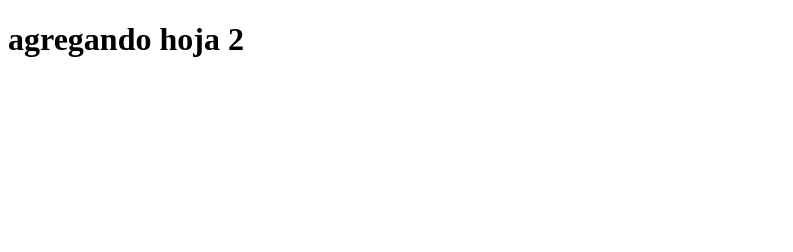
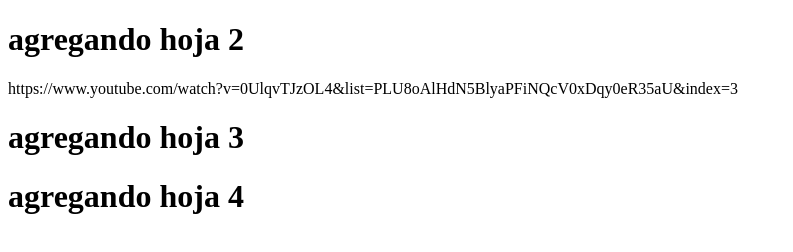
Before and after one commit to lann86/pruebas, a plain HTML site: page index.html in a window 1280 px wide. Shown: the whole page, without its empty margins (0-793 px from the left). Drawn offline with Linux system fonts and the light colour scheme.

Commit message:
mi tercer commit

```diff
--- a/index.html
+++ b/index.html
@@ -1,4 +1,7 @@
 <!DOCTYPE html>
 <html>
     <h1>agregando hoja 2</h1>
+    https://www.youtube.com/watch?v=0UlqvTJzOL4&list=PLU8oAlHdN5BlyaPFiNQcV0xDqy0eR35aU&index=3
+    <h1>agregando hoja 3</h1>
+    <h1>agregando hoja 4</h1>
 </html>
```
